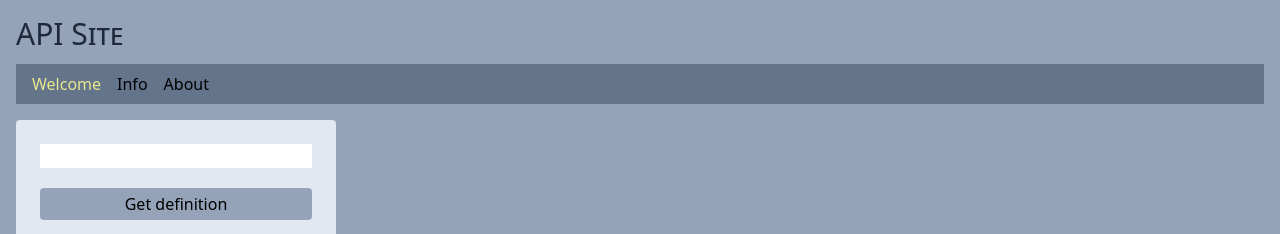
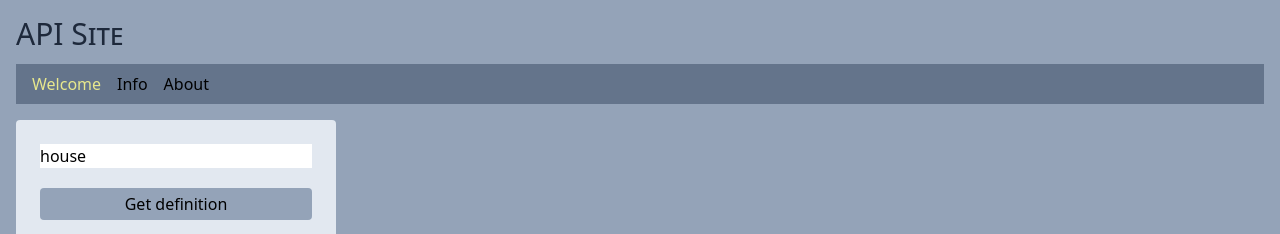
Before and after one commit to edwardtanguay/et782-react-apis, a React (Vite) app: page /welcome in a window 1280 px wide. Shown: the top 234 px of the page. Built offline with nearby package versions, Linux system fonts and the light colour scheme.

Commit message:
can type word

```diff
--- a/src/components/ApiDictionary.tsx
+++ b/src/components/ApiDictionary.tsx
@@ -1,7 +1,11 @@
+import { useState } from "react"
+
 export const ApiDictionary = () => {
+	const [word, setWord] = useState('house');
+
 	return (
 		<div className="flex gap-5 flex-col bg-slate-200 p-6 w-[20rem] rounded">
-			<input/>
+			<input value={word} onChange={(e) => setWord(e.target.value)} />
 			<button>Get definition</button>
 			<p>(definition)</p>
 		</div>
```
Also changed, not shown: dev/notes.txt (added).
